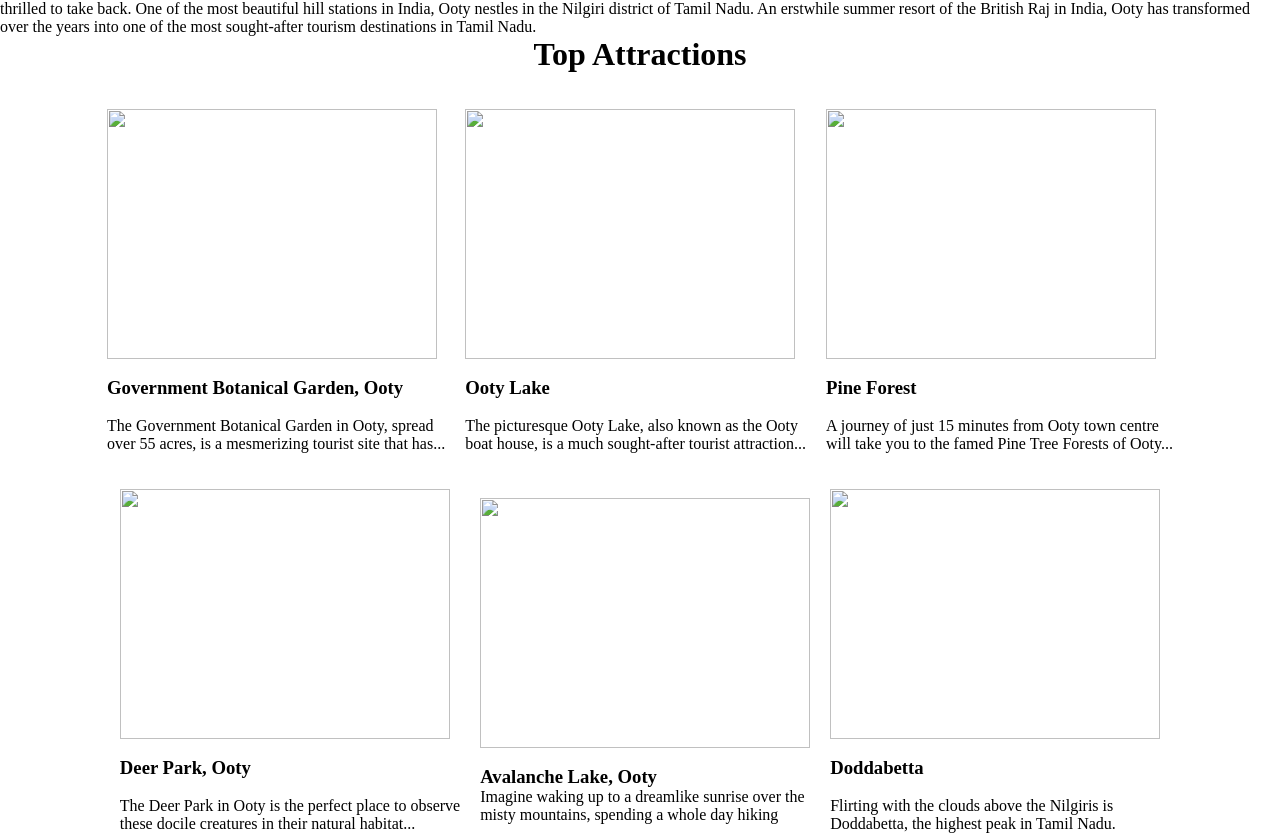
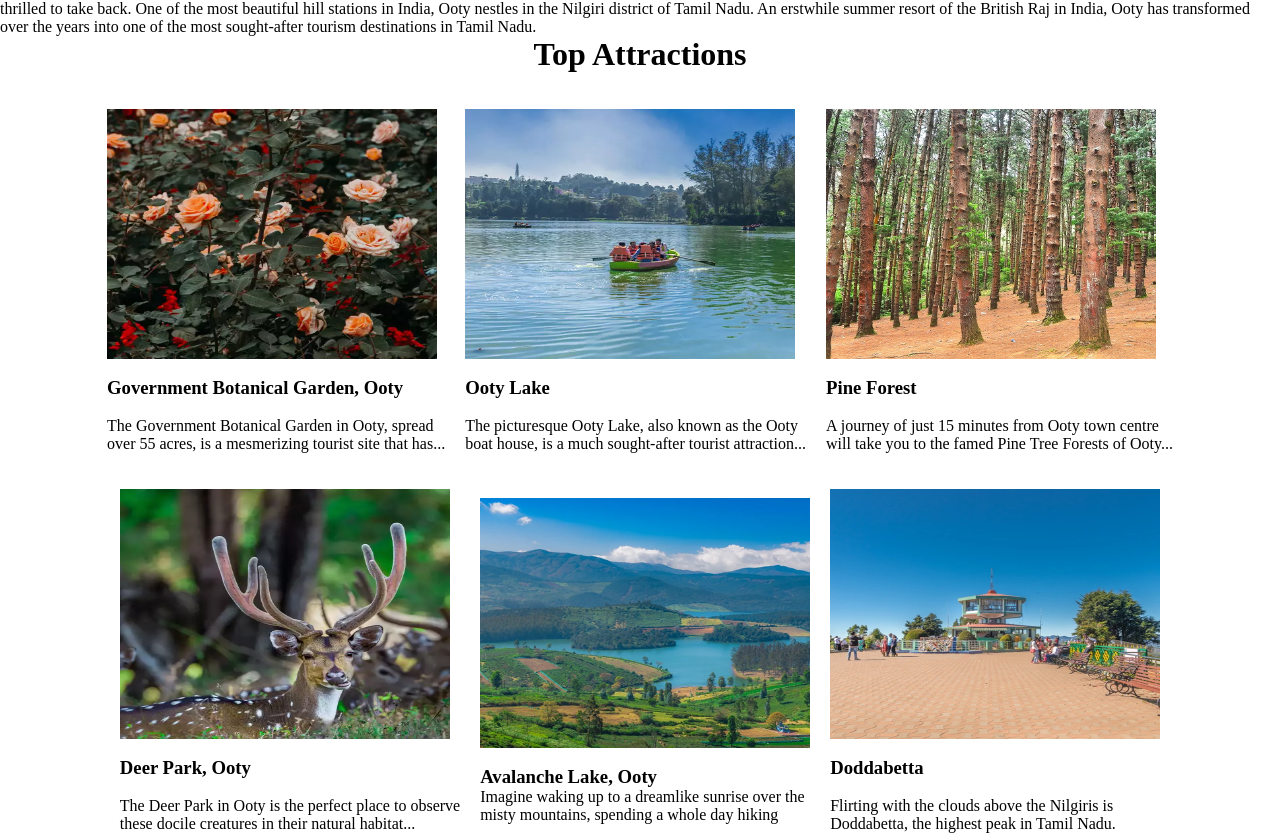
Before and after one commit to Entrimonstack/Tourist-page, a plain HTML site: page ooty.html in a window 1280 px wide. Shown: the part 909-1742 px from the top of the page. Drawn offline with Linux system fonts and the light colour scheme.

Commit message:
Update ooty.html

```diff
--- a/ooty.html
+++ b/ooty.html
@@ -61,7 +61,7 @@
     <h1 style="text-align: center;">Top Attractions</h1><br><br>
     <div class="container">
         <div class="visit">
-            <img src="./Ooty/garden.webp" alt="" style="height: 250px; width:330px;"><br><br>
+            <img src="./garden.webp" alt="" style="height: 250px; width:330px;"><br><br>
             <h3> Government Botanical Garden, Ooty</h3><br>
             <p> The Government Botanical Garden in Ooty, spread <br>
                  over 55 acres, is a mesmerizing tourist site that has...</p>
@@ -69,7 +69,7 @@
         </div>
 
         <div style="padding-left: 20px;" class="visit">
-            <img src="./Ooty/lake.webp" alt="" style="height: 250px; width:330px;"><br><br>
+            <img src="./lake.webp" alt="" style="height: 250px; width:330px;"><br><br>
             <h3>Ooty Lake</h3><br>
             <p>
                 The picturesque Ooty Lake, also known as the Ooty <br>
@@ -77,7 +77,7 @@
 
         </div>
         <div style="padding-left: 20px;" class="visit">
-            <img src="./Ooty/fsi.webp" alt="" style="height: 250px; width:330px;"><br><br>
+            <img src="./fsi.webp" alt="" style="height: 250px; width:330px;"><br><br>
             <h3> Pine Forest</h3><br>
             <p>A journey of just 15 minutes from Ooty town centre <br>
                  will take you to the famed Pine Tree Forests of Ooty...</p>
@@ -88,7 +88,7 @@
     <br><br>
     <div class="container">
         <div class="visit">
-            <img src="./Ooty/deer.webp" alt="" style="height: 250px; width:330px;"><br><br>
+            <img src="./deer.webp" alt="" style="height: 250px; width:330px;"><br><br>
             <h3> Deer Park, Ooty</h3><br>
             <p> The Deer Park in Ooty is the perfect place to observe <br>
                  these docile creatures in their natural habitat...</p>
@@ -96,14 +96,14 @@
         </div>
 
         <div style="padding-left: 20px;" class="visit">
-            <img src="./Ooty/avalanche.webp" alt="" style="height: 250px; width:330px;"><br><br>
+            <img src="./avalanche.webp" alt="" style="height: 250px; width:330px;"><br><br>
             <h3> Avalanche Lake, Ooty</h3>
             <p> Imagine waking up to a dreamlike sunrise over the <br>
                  misty mountains, spending a whole day hiking </p>
 
         </div>
         <div style="padding-left: 20px;" class="visit">
-            <img src="./Ooty/doddabetta.webp" alt="" style="height: 250px; width:330px;"><br><br>
+            <img src="./doddabetta.webp" alt="" style="height: 250px; width:330px;"><br><br>
             <h3>Doddabetta</h3><br>
             <p> Flirting with the clouds above the Nilgiris is <br>
                  Doddabetta, the highest peak in Tamil Nadu. </p>
```
